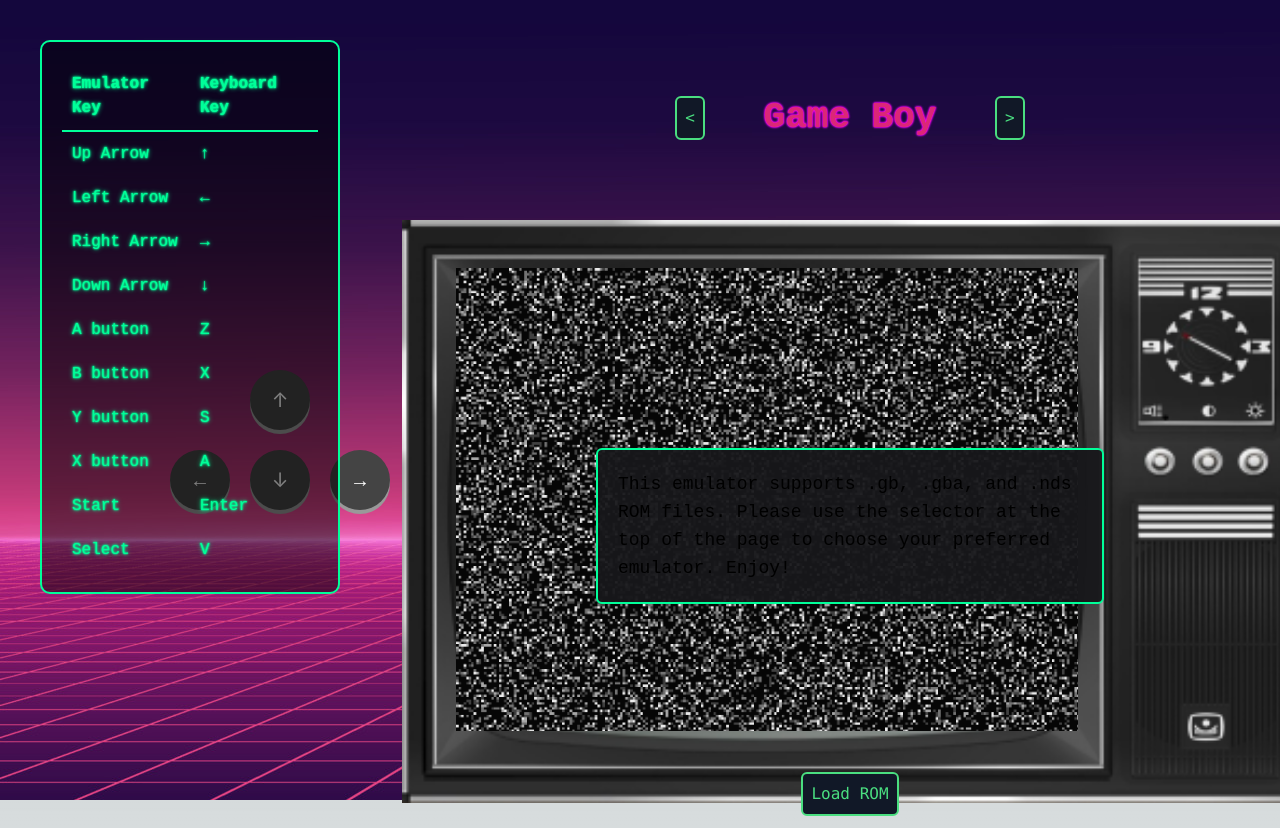
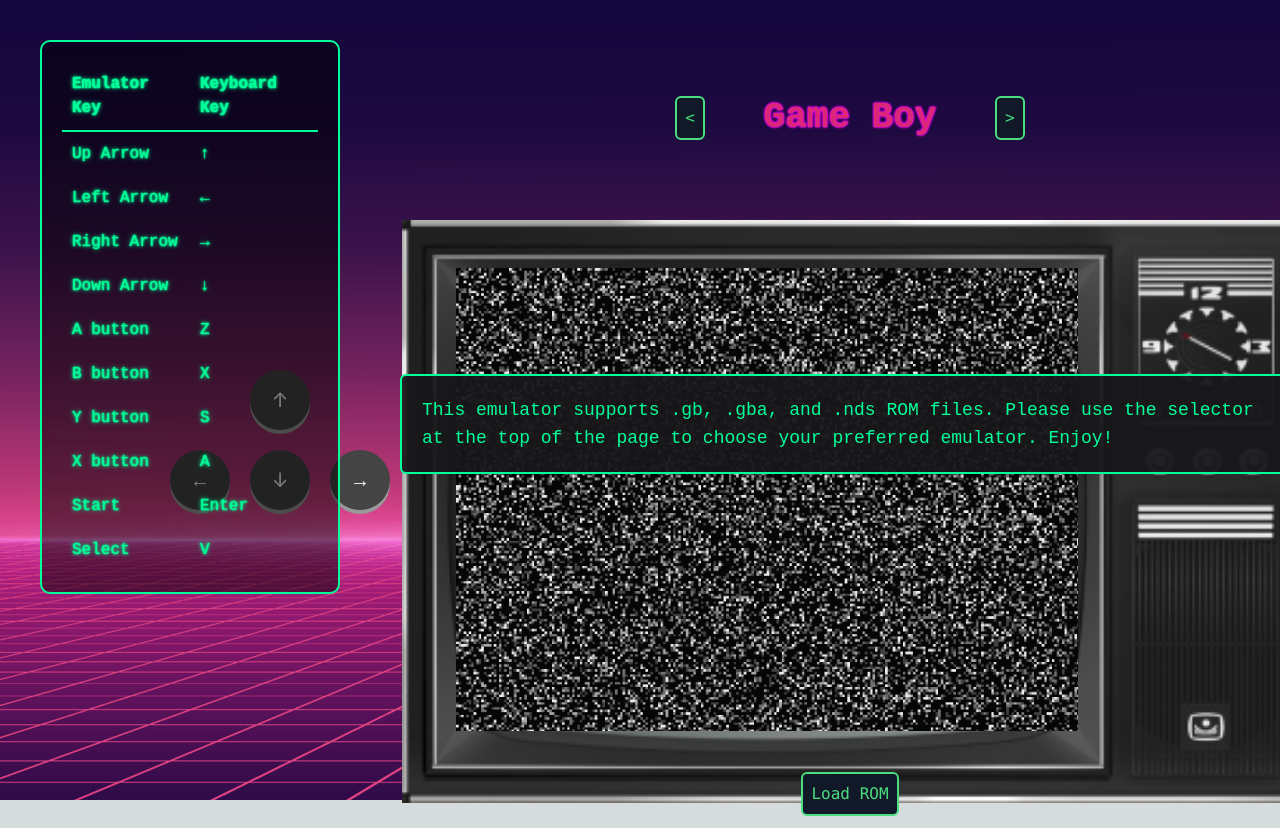
Before and after one commit to Clavvv/VirtualArcade, a Next.js app: page / in a window 1280 px wide. Shown: the top 828 px of the page. Built offline with nearby package versions, Linux system fonts and the light colour scheme.

Commit message:
Modified instructions

```diff
--- a/app/page.js
+++ b/app/page.js
@@ -122,7 +122,7 @@
           <button className="cyber-button active:bg-slate-600" onClick={handleButtonClick}>
             Load ROM
           </button>
-          <div className="instructions absolute inset-x-50 bottom-5 bg-zinc-900/[0.95] p-5 m-44 rounded-md border-2 border-[#00ff99] text-lg">
+          <div className="instructions absolute bg-zinc-900/[0.95] p-5 m-44 rounded-md border-2 border-[#00ff99] text-lg" style={{ bottom: '150px', minWidth: '900px', color: '#00ff99' }}>
             This emulator supports .gb, .gba, and .nds ROM files. Please use the selector at the top of the page to choose your preferred emulator. Enjoy!
           </div>
         </div>
```
